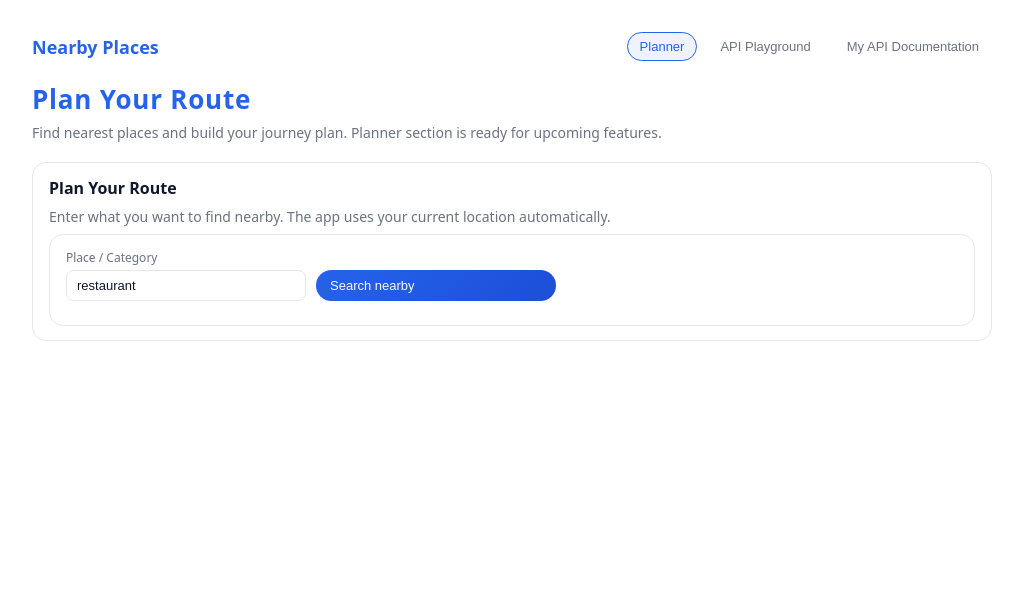
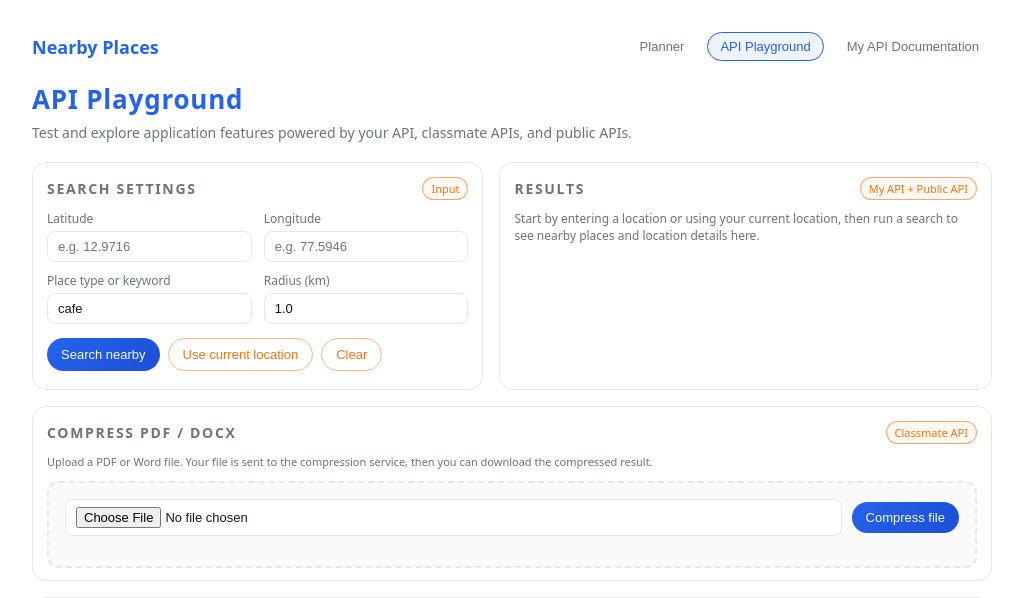
Before and after one commit to AbhishekMudaraddi/API_Application, a Flask app: page /?tab=playground in a window 1280 px wide. Shown: the top 598 px of the page, without its empty margins (128-1151 px from the left). Run offline with Flask 3, Linux system fonts and the light colour scheme; some libraries are stand-ins or nearby versions.

Commit message:
Keep API Playground tab active after search and clear
Made-with: Cursor

```diff
--- a/APP/app.py
+++ b/APP/app.py
@@ -353,6 +353,7 @@ def index():
     error_message: str | None = None
     nearby_data: dict | None = None
     reverse_geo: dict | None = None
+    active_tab = request.args.get("tab", "planner")
 
     lat_str = ""
     lon_str = ""
@@ -360,6 +361,7 @@ def index():
     radius_str = "1.0"
 
     if request.method == "POST":
+        active_tab = "playground"
         lat_str = request.form.get("lat", "").strip()
         lon_str = request.form.get("lon", "").strip()
         place_type = request.form.get("type", "cafe").strip() or "cafe"
@@ -394,6 +396,7 @@ def index():
         place_type=place_type,
         radius=radius_str,
         scaleapp_base_url=SCALEAPP_BASE_URL,
+        active_tab=active_tab,
     )
 
 
--- a/APP/templates/index.html
+++ b/APP/templates/index.html
@@ -1296,7 +1296,7 @@
           typeInput.value = "cafe";
         }
 
-        window.location.href = "{{ url_for('index') }}";
+        window.location.href = "{{ url_for('index', tab='playground') }}";
       }
 
       function plannerSetStatus(msg) {
@@ -1474,6 +1474,10 @@
           pageSubtitle.textContent = "Test and explore application features powered by your API, classmate APIs, and public APIs.";
         }
       }
+
+      document.addEventListener("DOMContentLoaded", function () {
+        showTab("{{ active_tab or 'planner' }}");
+      });
 
       document.addEventListener("DOMContentLoaded", function () {
         var mapDiv = document.getElementById("map");
```
